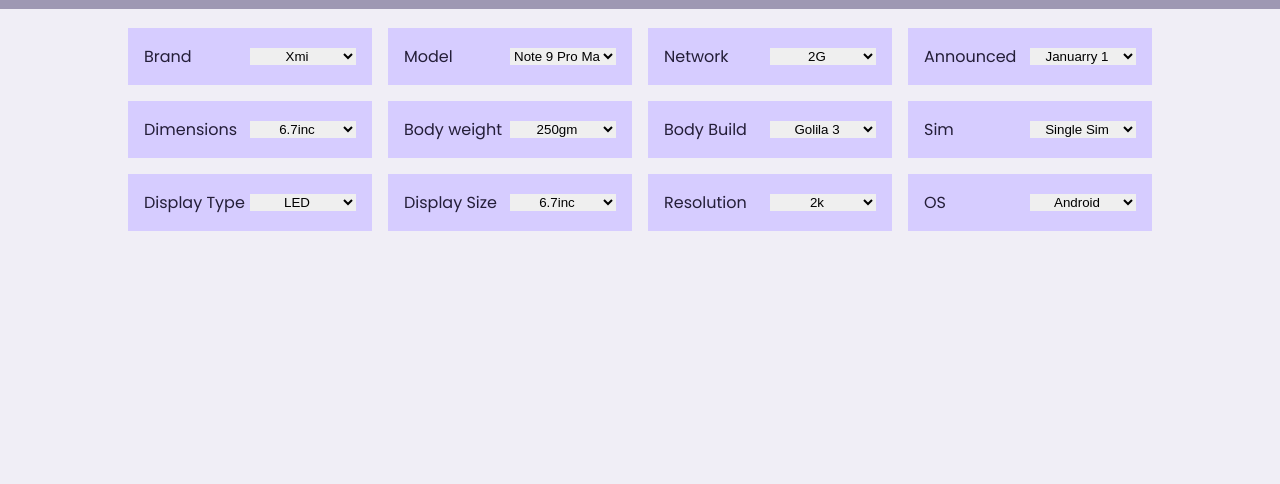
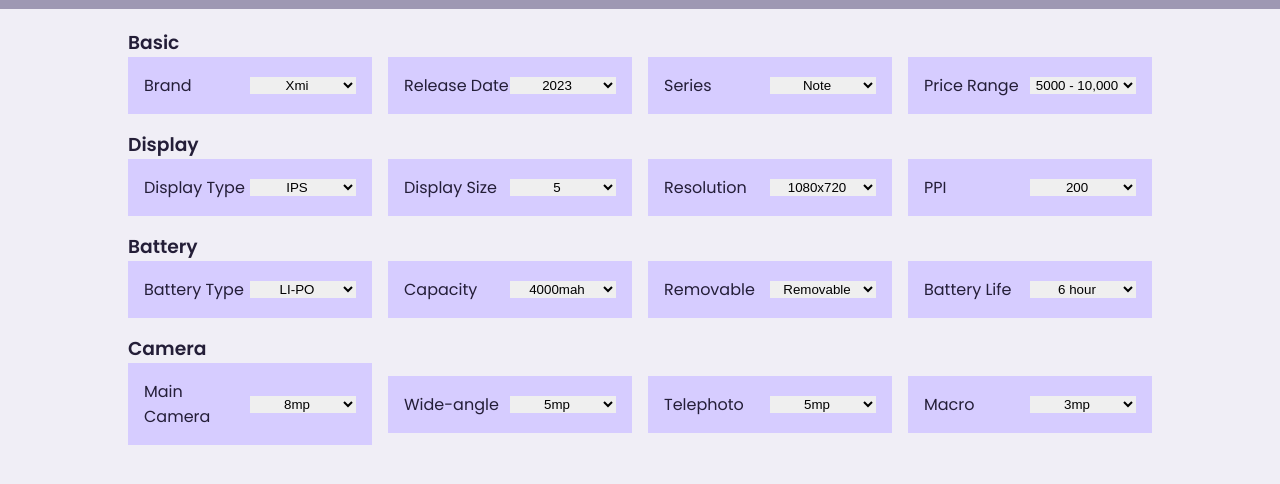
Before and after one commit to Shantonu-Acharjee/Build-YourPhone, a plain HTML site: page index.html in a window 1280 px wide. Shown: the part 58-542 px from the top of the page. Drawn offline with Linux system fonts and the light colour scheme.

Commit message:
some option Added

```diff
--- a/index.html
+++ b/index.html
@@ -52,6 +52,10 @@
         <div class="container">
 
 
+
+
+            <h3>Basic</h3>
+
             <div class="row row-1"> <!-- Row 1 Start -->
 
 
@@ -72,11 +76,11 @@
 
                 <div class="Card Card-2">
 
-                    <label for="cars">Model</label>
+                    <label for="cars">Release Date</label>
 
                     <select name="cars" id="cars">
-                        <option value="volvo">Note 9 Pro Max</option>
-                        <option value="volvo">Note 8</option>
+                        <option value="volvo">2023</option>
+                        <option value="volvo">2022</option>
                     </select>
 
                 </div>
@@ -87,13 +91,12 @@
 
                 <div class="Card Card-3">
 
-                    <label for="cars">Network</label>
+                    <label for="cars">Series</label>
 
                     <select name="cars" id="cars">
-                        <option value="volvo">2G</option>
-                        <option value="volvo">3G</option>
-                        <option value="volvo">4G</option>
-                        <option value="volvo">5G</option>
+                        <option value="volvo">Note</option>
+                        <option value="volvo">S</option>
+
                     </select>
 
                 </div>
@@ -104,10 +107,11 @@
 
                 <div class="Card Card-4">
 
-                    <label for="cars">Announced</label>
+                    <label for="cars">Price Range</label>
 
                     <select name="cars" id="cars">
-                        <option value="volvo">Januarry 1</option>
+                        <option value="volvo">5000 - 10,000</option>
+                        <option value="volvo">10,000 - 20,000</option>
                     </select>
 
                 </div>
@@ -124,7 +128,7 @@
 
 
 
-
+            <h3>Display</h3>
 
             <div class="row row-2"> <!-- Row 2 Start -->
 
@@ -132,79 +136,11 @@
 
                 <div class="Card Card-2">
 
-                    <label for="cars">Dimensions</label>
-
-                    <select name="cars" id="cars">
-                        <option value="volvo">6.7inc</option>
-                    </select>
-
-                </div>
-
-
-
-
-                <div class="Card Card-2">
-
-                    <label for="cars">Body weight</label>
-
-                    <select name="cars" id="cars">
-                        <option value="volvo">250gm</option>
-                    </select>
-
-                </div>
-
-
-
-
-
-                <div class="Card Card-3">
-
-                    <label for="cars">Body Build</label>
-
-                    <select name="cars" id="cars">
-                        <option value="volvo">Golila 3</option>
-                        <option value="volvo">Golila 5</option>
-                    </select>
-
-                </div>
-
-
-
-
-
-                <div class="Card Card-4">
-
-                    <label for="cars">Sim</label>
-
-                    <select name="cars" id="cars">
-                        <option value="volvo">Single Sim</option>
-                        <option value="volvo">Dual Sim</option>
-                    </select>
-
-                </div>
-
-
-
-
-            </div><!-- Row 2 END -->
-
-
-
-
-
-
-            <div class="row row-3"> <!-- Row 3 Start -->
-
-
-
-                <div class="Card Card-1">
-
                     <label for="cars">Display Type</label>
 
                     <select name="cars" id="cars">
-                        <option value="volvo">LED</option>
+                        <option value="volvo">IPS</option>
                         <option value="volvo">LCD</option>
-                        <option value="volvo">IPS</option>
                     </select>
 
                 </div>
@@ -217,7 +153,8 @@
                     <label for="cars">Display Size</label>
 
                     <select name="cars" id="cars">
-                        <option value="volvo">6.7inc</option>
+                        <option value="volvo">5</option>
+                        <option value="volvo">6</option>
                     </select>
 
                 </div>
@@ -231,8 +168,8 @@
                     <label for="cars">Resolution</label>
 
                     <select name="cars" id="cars">
-                        <option value="volvo">2k</option>
-                        <option value="volvo">4k</option>
+                        <option value="volvo">1080x720</option>
+                        <option value="volvo">1920x1080</option>
                     </select>
 
                 </div>
@@ -243,11 +180,81 @@
 
                 <div class="Card Card-4">
 
-                    <label for="cars">OS</label>
+                    <label for="cars">PPI</label>
 
                     <select name="cars" id="cars">
-                        <option value="volvo">Android</option>
-                        <option value="volvo">Ios</option>
+                        <option value="volvo">200</option>
+                        <option value="volvo">400</option>
+                    </select>
+
+                </div>
+
+
+
+
+            </div><!-- Row 2 END -->
+
+
+
+
+            <h3>Battery</h3>
+
+            <div class="row row-3"> <!-- Row 3 Start -->
+
+
+
+                <div class="Card Card-1">
+
+                    <label for="cars">Battery Type</label>
+
+                    <select name="cars" id="cars">
+                        <option value="volvo">LI-PO</option>
+                        <option value="volvo">Li-lon</option>
+
+                    </select>
+
+                </div>
+
+
+
+
+                <div class="Card Card-2">
+
+                    <label for="cars">Capacity</label>
+
+                    <select name="cars" id="cars">
+                        <option value="volvo">4000mah</option>
+                        <option value="volvo">5000mah</option>
+                    </select>
+
+                </div>
+
+
+
+
+
+                <div class="Card Card-3">
+
+                    <label for="cars">Removable</label>
+
+                    <select name="cars" id="cars">
+                        <option value="volvo">Removable</option>
+                        <option value="volvo">Non Removable</option>
+                    </select>
+
+                </div>
+
+
+
+
+
+                <div class="Card Card-4">
+
+                    <label for="cars">Battery Life</label>
+
+                    <select name="cars" id="cars">
+                        <option value="volvo">6 hour</option>
+                        <option value="volvo">10 hour</option>
                     </select>
 
                 </div>
@@ -259,6 +266,80 @@
 
 
 
+
+
+
+
+
+            <h3>Camera</h3>
+
+            <div class="row row-4"> <!-- Row 4 Start -->
+
+
+
+                <div class="Card Card-1">
+
+                    <label for="cars">Main Camera</label>
+
+                    <select name="cars" id="cars">
+                        <option value="volvo">8mp</option>
+                        <option value="volvo">45mp</option>
+                    </select>
+
+                </div>
+
+
+
+
+                <div class="Card Card-2">
+
+                    <label for="cars">Wide-angle</label>
+
+                    <select name="cars" id="cars">
+                        <option value="volvo">5mp</option>
+                        <option value="volvo">10mp</option>
+                    </select>
+
+                </div>
+
+
+
+
+
+                <div class="Card Card-3">
+
+                    <label for="cars">Telephoto</label>
+
+                    <select name="cars" id="cars">
+                        <option value="volvo">5mp</option>
+                        <option value="volvo">S0mp</option>
+
+                    </select>
+
+                </div>
+
+
+
+
+
+                <div class="Card Card-4">
+
+                    <label for="cars">Macro</label>
+
+                    <select name="cars" id="cars">
+                        <option value="volvo">3mp</option>
+                        <option value="volvo">5mp</option>
+                    </select>
+
+                </div>
+
+
+
+
+            </div><!-- Row 4 END -->
+
+
+
         </div>
 
     </main>
--- a/style.css
+++ b/style.css
@@ -200,7 +200,7 @@ main .container .row{
 
 
 
-.Card select{
+.Card select, .Card input{
     text-align: center;
     width: 50%;
 }
```
Also changed, not shown: 1 other file.
